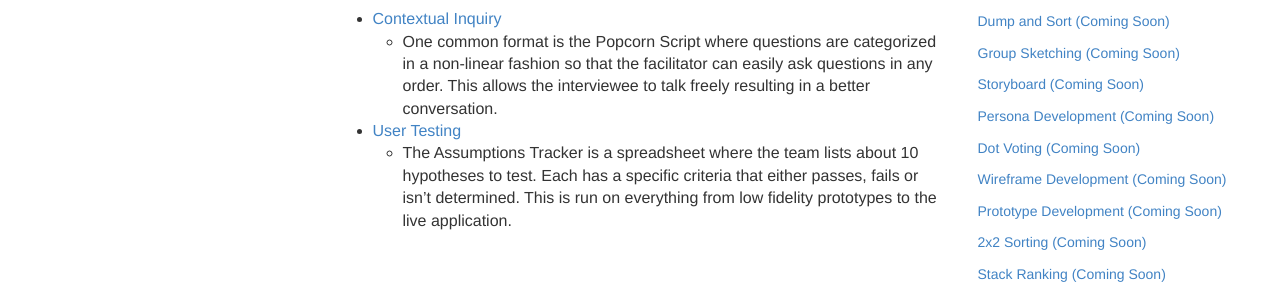
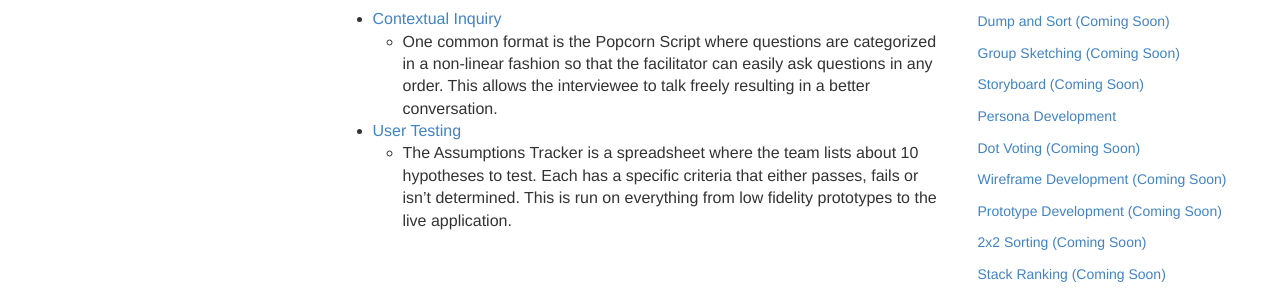
Before and after one commit to KnightPointSystems/kps_playbook, a Jekyll site: the page built from interview-script-generation.md, in a window 1280 px wide and 1059 px high. Shown: the part 548-845 px from the top of the window. Built offline with Jekyll 4.4.1, drawn with Linux system fonts in a browser that asks for light colours; nearby versions of some CDN libraries.

Commit message:
Update design-plays.html

```diff
--- a/_includes/design-plays.html
+++ b/_includes/design-plays.html
@@ -12,7 +12,7 @@
      <li><a href="#">Dump and Sort (Coming Soon)</a></li>
      <li><a href="#">Group Sketching (Coming Soon)</a></li>
      <li><a href="#">Storyboard (Coming Soon)</a></li>
-     <li><a href="#">Persona Development (Coming Soon)</a></li>
+     <li><a href="{{ site.baseurl }}/persona-development">Persona Development</a></li>
      <li><a href="#">Dot Voting (Coming Soon)</a></li>
      <li><a href="#">Wireframe Development (Coming Soon)</a></li>
      <li><a href="#">Prototype Development (Coming Soon)</a></li>
```
